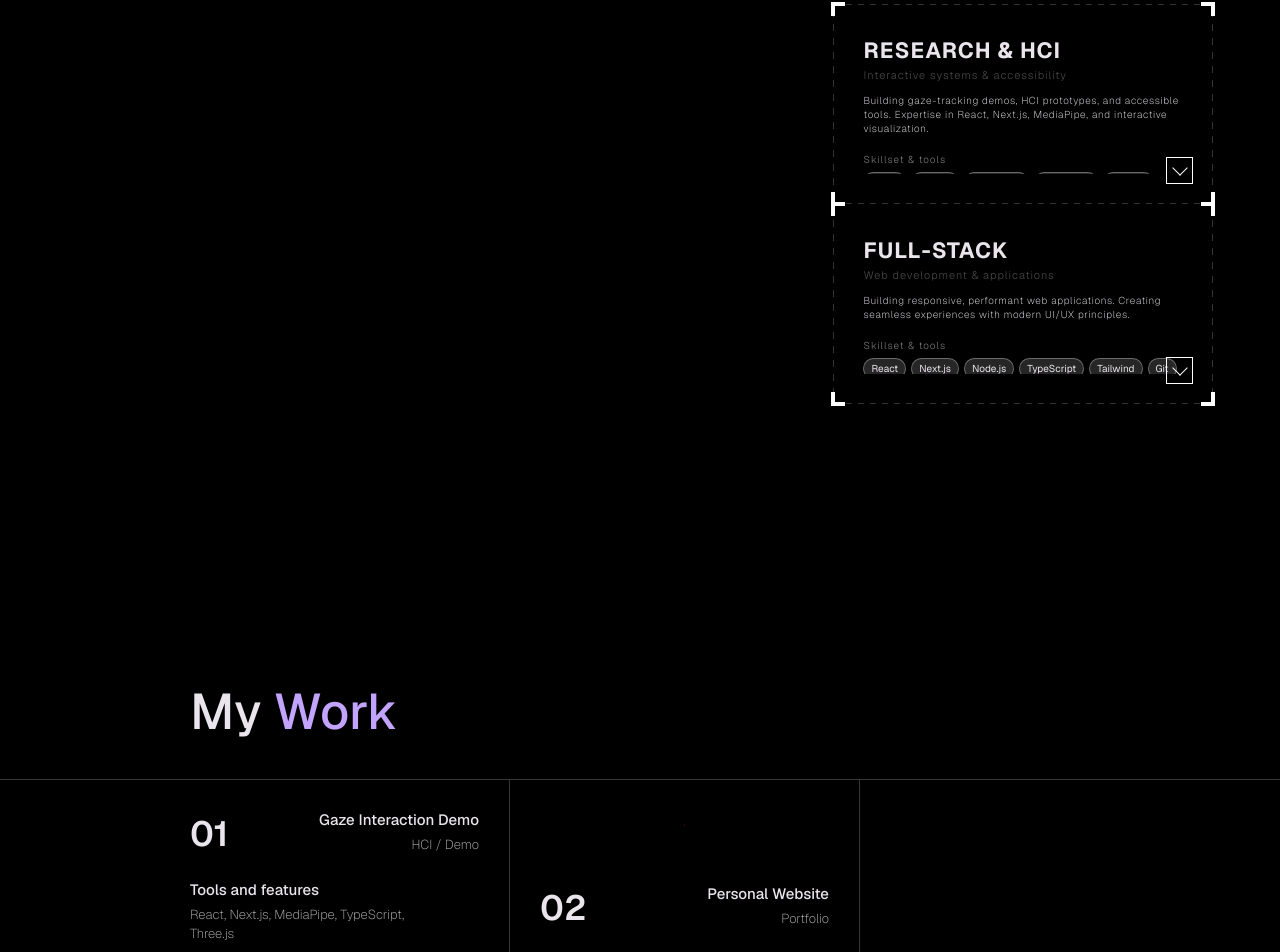
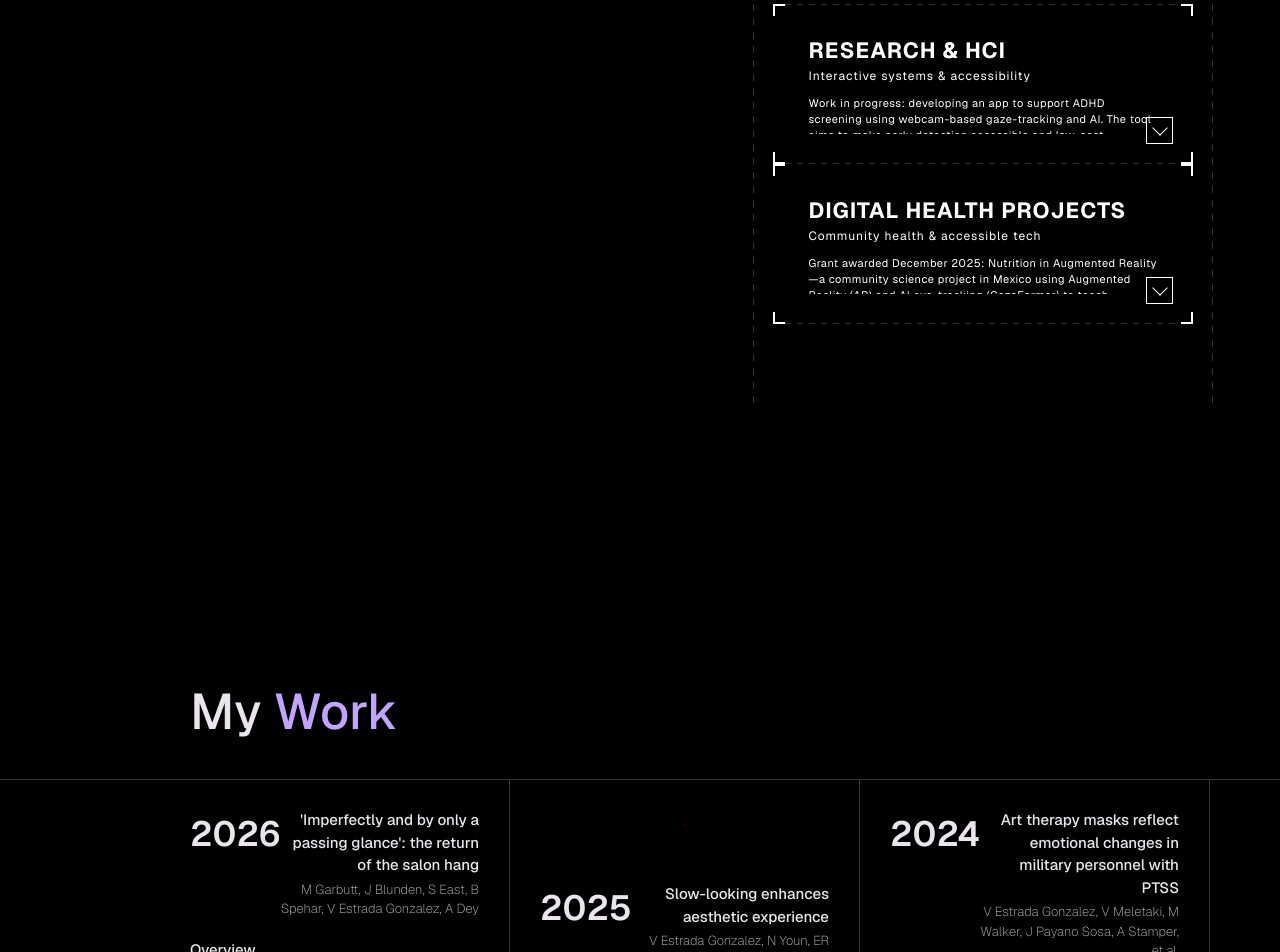
Before and after one commit to vstradag/vicenteswebsite, a React (Vite) app: page / in a window 1280 px wide. Shown: the part 1796-2748 px from the top of the page. Built offline with nearby package versions, Linux system fonts and the light colour scheme; no server answers.

Commit message:
latest updates to portfolio

```diff
--- a/src/components/Loading.tsx
+++ b/src/components/Loading.tsx
@@ -45,9 +45,6 @@ const Loading = ({ percent }: { percent: number }) => {
   return (
     <>
       <div className="loading-header">
-        <a href="/#" className="loader-title" data-cursor="disable">
-          Logo
-        </a>
         <div className={`loaderGame ${clicked && "loader-out"}`}>
           <div className="loaderGame-container">
             <div className="loaderGame-in">
--- a/src/components/MainContainer.tsx
+++ b/src/components/MainContainer.tsx
@@ -7,8 +7,6 @@ import Navbar from "./Navbar";
 import SocialIcons from "./SocialIcons";
 import WhatIDo from "./WhatIDo";
 import Work from "./Work";
-import TechStackNew from "./TechStackNew";
-import CallToAction from "./CallToAction";
 import setSplitText from "./utils/splitText";
 
 const MainContainer = ({ children }: PropsWithChildren) => {
@@ -40,8 +38,6 @@ const MainContainer = ({ children }: PropsWithChildren) => {
         <About />
         <WhatIDo />
         <Work />
-        <TechStackNew />
-        <CallToAction />
         <Contact />
       </div>
     </div>
--- a/src/components/SocialIcons.tsx
+++ b/src/components/SocialIcons.tsx
@@ -5,9 +5,7 @@ import {
   FaXTwitter,
 } from "react-icons/fa6";
 import "./styles/SocialIcons.css";
-import { TbNotes } from "react-icons/tb";
 import { useEffect } from "react";
-import HoverLinks from "./HoverLinks";
 import { config } from "../config";
 
 const SocialIcons = () => {
@@ -89,12 +87,6 @@ const SocialIcons = () => {
           </span>
         )}
       </div>
-      <a className="resume-button" href="#">
-        <HoverLinks text="RESUME" />
-        <span>
-          <TbNotes />
-        </span>
-      </a>
     </div>
   );
 };
--- a/src/components/Work.tsx
+++ b/src/components/Work.tsx
@@ -4,7 +4,6 @@ import gsap from "gsap";
 import { ScrollTrigger } from "gsap/ScrollTrigger";
 import { useEffect } from "react";
 import { config } from "../config";
-import { Link } from "react-router-dom";
 
 gsap.registerPlugin(ScrollTrigger);
 
@@ -65,31 +64,42 @@ const Work = () => {
           My <span>Work</span>
         </h2>
         <div className="work-flex">
-          {config.projects.slice(0, 5).map((project, index) => (
+          {config.projects.slice(0, 5).map((project) => {
+            const proj = project as { url?: string; results?: string; year?: number };
+            return (
             <div className="work-box" key={project.id}>
               <div className="work-info">
                 <div className="work-title">
-                  <h3>0{index + 1}</h3>
+                  <h3>{proj.year ?? ""}</h3>
 
                   <div>
-                    <h4>{project.title}</h4>
+                    {proj.url ? (
+                      <a href={proj.url} target="_blank" rel="noopener noreferrer" className="work-title-link" data-cursor="disable">
+                        <h4>{project.title}</h4>
+                      </a>
+                    ) : (
+                      <h4>{project.title}</h4>
+                    )}
                     <p>{project.category}</p>
                   </div>
                 </div>
-                <h4>Tools and features</h4>
-                <p>{project.technologies}</p>
+                <h4>Overview</h4>
+                <p>{project.description}</p>
+                <h4>Key finding</h4>
+                <p>{proj.results ?? project.technologies}</p>
               </div>
-              <WorkImage image={project.image} alt={project.title} />
+              <WorkImage image={project.image} alt={project.title} link={proj.url} />
             </div>
-          ))}
+          );
+          })}
           {/* See All Works Button */}
           <div className="work-box work-box-cta">
             <div className="see-all-works">
               <h3>Want to see more?</h3>
-              <p>Explore all of my projects and creations</p>
-              <Link to="/myworks" className="see-all-btn" data-cursor="disable">
+              <p>Explore all of my publications on Google Scholar</p>
+              <a href={config.scholar.url} target="_blank" rel="noopener noreferrer" className="see-all-btn" data-cursor="disable">
                 See All Works →
-              </Link>
+              </a>
             </div>
           </div>
         </div>
--- a/src/components/styles/Loading.css
+++ b/src/components/styles/Loading.css
@@ -185,7 +185,7 @@
   position: fixed;
   z-index: 9999999999;
   display: flex;
-  justify-content: space-between;
+  justify-content: flex-end;
   box-sizing: border-box;
   padding: 20px 0px;
   left: 50%;
--- a/src/components/styles/SocialIcons.css
+++ b/src/components/styles/SocialIcons.css
@@ -43,35 +43,6 @@
   will-change: left, top;
   transition: transform 0.3s ease-out;
 }
-.resume-button {
-  position: absolute;
-  z-index: 99;
-  display: flex;
-  gap: 5px;
-  bottom: 40px;
-  right: 0;
-  width: auto;
-  text-wrap: nowrap;
-  letter-spacing: 4px;
-  font-size: 15px;
-  line-height: 15px;
-  font-weight: 600;
-  color: #5e5e5e;
-  cursor: pointer;
-  transition: 0.5s;
-  transform-origin: left bottom;
-  transform: translateX(100%) rotateZ(-90deg);
-}
-.resume-button:hover {
-  color: #fff;
-}
-div.resume-button span {
-  color: #fff;
-  font-size: 17px;
-  margin-top: -1px;
-  display: flex;
-  align-items: center;
-}
 .check-line {
   position: fixed;
   top: 655px;
@@ -90,14 +61,3 @@ div.resume-button span {
     font-size: 28px;
   }
 }
-@media only screen and (min-width: 768px) {
-  .resume-button {
-    transform: none;
-    font-size: 20px;
-    line-height: 20px;
-  }
-  div.resume-button span {
-    font-size: 23px;
-    margin-top: -1.5px;
-  }
-}
--- a/src/components/styles/WhatIDo.css
+++ b/src/components/styles/WhatIDo.css
@@ -12,6 +12,9 @@
   padding-left: 5%;
   z-index: 12;
   pointer-events: auto;
+  -webkit-font-smoothing: antialiased;
+  -moz-osx-font-smoothing: grayscale;
+  text-rendering: optimizeLegibility;
 }
 
 .what-box {
@@ -47,54 +50,72 @@
 .what-box-in {
   flex-direction: column;
   height: 500px;
+  width: 540px;
+  min-width: 540px;
   margin-left: 0;
+  padding: 0 30px;
   position: relative;
   display: flex;
+  box-sizing: border-box;
+  overflow: hidden;
 }
 
 .what-content {
-  width: 450px;
+  width: 100%;
+  max-width: 480px;
   height: 33%;
-  min-height: 50%;
-  transition: 0.5s;
-  /* border: 0.5px dashed rgba(255, 255, 255, 0.3); */
+  min-height: 40%;
+  transition: min-height 0.4s ease, padding 0.4s ease;
   position: relative;
-  padding: 50px;
+  padding: 25px 45px;
   box-sizing: border-box;
+  overflow: hidden;
+  align-self: center;
 }
 
 .what-noTouch:hover,
 .what-content-active {
-  min-height: 67%;
-  padding: 40px 50px;
+  min-height: 80%;
+  padding: 40px 45px;
+  overflow-y: auto;
+  overflow-x: hidden;
 }
 
 .what-noTouch:hover~.what-content,
 .what-box-in:hover .what-noTouch:not(:hover),
 .what-content.what-sibling {
-  min-height: 33%;
-  padding: 10px 50px;
+  min-height: 25%;
+  padding: 15px 45px;
+  overflow: hidden;
 }
 
 .what-content h3 {
   font-size: 28px;
   letter-spacing: 1px;
   margin: 0;
+  color: #ffffff;
+  -webkit-font-smoothing: antialiased;
+  text-rendering: optimizeLegibility;
 }
 
 .what-content p {
-  font-size: 11px;
-  line-height: 14px;
-  font-weight: 200;
-  letter-spacing: 0.7px;
+  font-size: 12px;
+  line-height: 1.5;
+  font-weight: 400;
+  letter-spacing: 0.5px;
+  color: #ffffff;
+  -webkit-font-smoothing: antialiased;
+  text-rendering: optimizeLegibility;
 }
 
 .what-content h4 {
-  font-weight: 300;
+  font-weight: 400;
   letter-spacing: 1px;
   margin: 0px;
-  font-size: 11px;
-  opacity: 0.3;
+  font-size: 12px;
+  color: #ffffff;
+  -webkit-font-smoothing: antialiased;
+  text-rendering: optimizeLegibility;
 }
 
 .what-content-in {
@@ -213,7 +234,7 @@
   position: absolute;
   left: 50%;
   transform: translateX(-50%);
-  width: 450px;
+  width: 480px;
 }
 
 .what-border2 {
@@ -228,10 +249,13 @@
   transition: 0.5s;
   opacity: 0.8;
   animation: whatBorders 1.2s 1 forwards;
+  box-sizing: border-box;
+  pointer-events: none;
 }
 
 .what-border2 svg {
   height: 500px;
+  width: 100%;
   top: 50%;
   transform: translateY(-50%);
   position: absolute;
@@ -243,12 +267,14 @@
 }
 
 .what-content-in h5 {
-  font-weight: 300;
-  opacity: 0.5;
-  font-size: 10px;
+  font-weight: 500;
+  font-size: 11px;
   letter-spacing: 1px;
   font-family: "Geist", sans-serif;
   margin-bottom: 5px;
+  color: #ffffff;
+  -webkit-font-smoothing: antialiased;
+  text-rendering: optimizeLegibility;
 }
 
 @keyframes whatBorders {
@@ -270,12 +296,15 @@
 }
 
 .what-tags {
-  font-size: 10px;
-  font-weight: 400;
-  padding: 2px 7px;
-  background-color: rgba(255, 255, 255, 0.15);
-  border: 1px solid #ffffff50;
+  font-size: 11px;
+  font-weight: 500;
+  padding: 4px 10px;
+  background-color: rgba(255, 255, 255, 0.25);
+  border: 1px solid rgba(255, 255, 255, 0.6);
   border-radius: 30px;
+  color: #ffffff;
+  -webkit-font-smoothing: antialiased;
+  text-rendering: optimizeLegibility;
 }
 
 @media only screen and (max-width: 1600px) {
@@ -291,6 +320,9 @@
 
   .what-box-in {
     height: 400px;
+    width: 480px;
+    min-width: 480px;
+    padding: 0 25px;
   }
 
   .what-content h3 {
@@ -298,37 +330,58 @@
   }
 
   .what-content {
-    padding: 30px;
-    width: 400px;
+    padding: 30px 35px;
+    max-width: 430px;
+  }
+
+  .what-border1 svg {
+    width: 430px;
+  }
+
+  .what-border2 svg {
+    height: 400px;
   }
 
   .what-content p {
-    font-size: 10px;
+    font-size: 11px;
+    line-height: 1.45;
   }
 
   .what-noTouch:hover,
   .what-content-active {
-    padding: 20px 30px;
+    min-height: 80%;
+    padding: 30px 35px;
+    overflow-y: auto;
+    overflow-x: hidden;
   }
 
   .what-noTouch:hover~.what-content,
   .what-box-in:hover .what-noTouch:not(:hover),
   .what-content.what-sibling {
-    padding: 10px 30px;
+    padding: 12px 35px;
+    min-height: 22%;
+    overflow: hidden;
   }
 
   .what-tags {
-    font-size: 10px;
+    font-size: 11px;
   }
 }
 
 @media only screen and (max-width: 1400px) {
   .what-box-in {
     margin-left: 0;
+    width: 460px;
+    min-width: 460px;
+    padding: 0 20px;
   }
 
   .what-content {
-    width: 380px;
+    max-width: 420px;
+  }
+
+  .what-border1 svg {
+    width: 420px;
   }
 }
 
@@ -341,12 +394,19 @@
 
   .what-box-in {
     height: 500px;
-    margin-left: -50px;
+    width: 540px;
+    min-width: 540px;
+    margin-left: 0;
+    padding: 0 30px;
   }
 
   .what-content {
-    padding: 50px;
-    width: 500px;
+    padding: 40px 45px;
+    max-width: 480px;
+  }
+
+  .what-border1 svg {
+    width: 480px;
   }
 
   .what-content p {
@@ -355,15 +415,18 @@
 
   .what-noTouch:hover,
   .what-content-active {
-    min-height: 67%;
-    padding: 50px;
+    min-height: 80%;
+    padding: 40px 45px;
+    overflow-y: auto;
+    overflow-x: hidden;
   }
 
   .what-noTouch:hover~.what-content,
   .what-box-in:hover .what-noTouch:not(:hover),
   .what-content.what-sibling {
-    min-height: 33%;
-    padding: 10px 50px;
+    min-height: 20%;
+    padding: 12px 45px;
+    overflow: hidden;
   }
 }
 
@@ -387,30 +450,36 @@
   }
 
   .what-box {
-    width: 500px;
-    max-width: calc(100% - 50px);
+    width: 100%;
+    max-width: 540px;
     margin: auto;
   }
 
   .what-content {
     width: 100%;
+    max-width: 480px;
   }
 
   .what-box-in {
-    margin-left: 0px;
+    margin-left: 0;
+    width: 100%;
+    min-width: 0;
+    height: 450px;
+    padding: 0 25px;
+    max-width: 540px;
+  }
+
+  .what-border1 svg {
+    width: 100%;
+    max-width: 480px;
+  }
+
+  .what-border2 svg {
     height: 450px;
   }
 
   .what-content h5,
   .what-content-flex {
-    opacity: 0;
-    transition: 0.3s;
-  }
-
-  .what-noTouch:hover h5,
-  .what-content-active h5,
-  .what-noTouch:hover .what-content-flex,
-  .what-content-active .what-content-flex {
     opacity: 1;
   }
 
@@ -419,22 +488,28 @@
   }
 
   .what-content p {
-    font-size: 9px;
+    font-size: 10px;
+    line-height: 1.5;
   }
 
   .what-noTouch:hover,
   .what-content-active {
-    padding: 10px 30px;
+    min-height: 80%;
+    padding: 25px 30px;
+    overflow-y: auto;
+    overflow-x: hidden;
   }
 
   .what-tags {
-    font-size: 9px;
+    font-size: 10px;
   }
 
   .what-noTouch:hover~.what-content,
   .what-box-in:hover .what-noTouch:not(:hover),
   .what-content.what-sibling {
-    padding: 5px 30px;
+    padding: 10px 30px;
+    min-height: 22%;
+    overflow: hidden;
   }
 
   .what-content h3 {
--- a/src/components/styles/Work.css
+++ b/src/components/styles/Work.css
@@ -13,6 +13,8 @@
   height: 100vh;
   box-sizing: border-box;
   will-change: transform;
+  position: relative;
+  z-index: 5;
 }
 
 .work-container {
@@ -88,6 +90,21 @@
   margin: 0;
 }
 
+.work-title-link {
+  display: block;
+  text-decoration: none;
+  color: inherit;
+  cursor: pointer;
+  position: relative;
+  z-index: 10;
+  pointer-events: auto;
+  transition: color 0.2s ease;
+}
+
+.work-title-link:hover {
+  color: var(--accentColor);
+}
+
 .work-info p {
   font-weight: 200;
   color: #adacac;
@@ -107,6 +124,8 @@
 
 .work-image-in {
   position: relative;
+  z-index: 10;
+  pointer-events: auto;
 }
 
 .work-link {
--- a/src/config.ts
+++ b/src/config.ts
@@ -57,25 +57,42 @@ export const config = {
     projects: [
         {
             id: 1,
-            title: "Gaze Interaction Demo",
-            category: "HCI / Demo",
-            technologies: "React, Next.js, MediaPipe, TypeScript, Three.js",
+            title: "'Imperfectly and by only a passing glance': the return of the salon hang",
+            category: "M Garbutt, J Blunden, S East, B Spehar, V Estrada Gonzalez, A Dey",
+            technologies: "Museum Management and Curatorship, 1–20",
             image: "/images/headshot.png",
-            description: "An interactive demo combining webcam-based gaze estimation with calibration and a 3D eyeball visualization. Eye-movement-driven interactive experience."
+            description: "Examining how salon-style, floor-to-ceiling exhibition displays shape the way viewers encounter and engage with art in museum spaces.",
+            results: "Evidence that dense curatorial hangs influence aesthetic experience and democratize visual attention across works.",
+            url: "https://doi.org/10.1080/09647775.2025.2609543",
+            year: 2026
         },
         {
             id: 2,
-            title: "Personal Website",
-            category: "Portfolio",
-            technologies: "React, Vite, TypeScript, GSAP",
+            title: "Slow-looking enhances aesthetic experience",
+            category: "V Estrada Gonzalez, N Youn, ER Cardillo, A Chatterjee",
+            technologies: "The Journal of Positive Psychology, 1–11",
             image: "/images/headshot.png",
-            description: "This portfolio site. Clean, fast, and interactive with 3D elements and smooth animations."
+            description: "Testing whether deliberately slowing down and guiding museum visitors through extended contemplation deepens engagement with artworks.",
+            results: "Slow-looking increased compassion, enrapturement, edification, and perceived beauty—supporting transformative aesthetic experiences.",
+            url: "https://doi.org/10.1080/17439760.2025.2552793",
+            year: 2025
+        },
+        {
+            id: 3,
+            title: "Art therapy masks reflect emotional changes in military personnel with PTSS",
+            category: "V Estrada Gonzalez, V Meletaki, M Walker, J Payano Sosa, A Stamper, et al.",
+            technologies: "Scientific Reports 14 (1), 7192",
+            image: "/images/headshot.png",
+            description: "Blinded viewers evaluated masks made by military personnel before and after art therapy—without knowing which was which.",
+            results: "Viewers perceived more negative emotions in initial masks and more positive in final masks, supporting art as a vehicle for emotional expression.",
+            url: "https://www.nature.com/articles/s41598-024-57128-5",
+            year: 2024
         }
     ],
     contact: {
         email: "vicente.estrada.go@gmail.com",
         github: "https://github.com/vstradag",
-        linkedin: "https://linkedin.com/in/vicente-estrada-gonzalez",
+        linkedin: "https://www.linkedin.com/in/vicentesg/",
         twitter: "",
         facebook: "",
         instagram: ""
@@ -84,14 +101,14 @@ export const config = {
         develop: {
             title: "RESEARCH & HCI",
             description: "Interactive systems & accessibility",
-            details: "Building gaze-tracking demos, HCI prototypes, and accessible tools. Expertise in React, Next.js, MediaPipe, and interactive visualization.",
-            tools: ["React", "Next.js", "TypeScript", "MediaPipe", "Three.js", "GSAP", "Tailwind"]
+            details: "Work in progress: developing an app to support ADHD screening using webcam-based gaze-tracking and AI. The tool aims to make early detection accessible and low-cost—harnessing standard webcams and machine learning to capture attentional signatures that lab-grade eye trackers typically measure, with potential for deployment in schools and remote settings.",
+            tools: ["Gaze-tracking", "WebGazer", "GazeFormer", "Unity", "React", "MediaPipe", "Three.js"]
         },
         design: {
-            title: "FULL-STACK",
-            description: "Web development & applications",
-            details: "Building responsive, performant web applications. Creating seamless experiences with modern UI/UX principles.",
-            tools: ["React", "Next.js", "Node.js", "TypeScript", "Tailwind", "Git"]
+            title: "DIGITAL HEALTH PROJECTS",
+            description: "Community health & accessible tech",
+            details: "Grant awarded December 2025: Nutrition in Augmented Reality—a community science project in Mexico using Augmented Reality (AR) and AI eye-tracking (GazeFormer) to teach nutrition and prevent type 2 diabetes among children and adolescents in Villa Victoria, State of Mexico. Three AR modules on balanced diet, glucose control, and preventive exercise, with culturally adapted content and workshops in schools and community spaces.",
+            tools: ["Augmented Reality", "GazeFormer", "Unity", "Co-design", "Community workshops"]
         }
     }
 };
--- a/src/pages/MyWorks.css
+++ b/src/pages/MyWorks.css
@@ -52,6 +52,9 @@
 }
 
 .myworks-card {
+  display: block;
+  text-decoration: none;
+  color: inherit;
   background: rgba(255, 255, 255, 0.03);
   border: 1px solid rgba(255, 255, 255, 0.1);
   border-radius: 15px;
--- a/src/pages/MyWorks.tsx
+++ b/src/pages/MyWorks.tsx
@@ -10,15 +10,17 @@ const MyWorks = () => {
           ← Back to Home
         </Link>
         <h1>
-          All <span>Works</span>
+          All <span>Publications</span>
         </h1>
-        <p>A collection of all my projects and creations</p>
+        <p>A collection of my publications</p>
       </div>
 
       <div className="myworks-grid">
-        {config.projects.map((project, index) => (
-          <div className="myworks-card" key={project.id} data-cursor="disable">
-            <div className="myworks-card-number">0{index + 1}</div>
+        {config.projects.map((project) => {
+          const proj = project as { url?: string; results?: string; year?: number };
+          const cardContent = (
+            <>
+              <div className="myworks-card-number">{proj.year ?? ""}</div>
               <div className="myworks-card-image">
                 <img src={project.image} alt={project.title} />
               </div>
@@ -26,10 +28,27 @@ const MyWorks = () => {
                 <h3>{project.title}</h3>
                 <p className="myworks-card-category">{project.category}</p>
                 <p className="myworks-card-description">{project.description}</p>
-              <p className="myworks-card-tech">{project.technologies}</p>
+                <p className="myworks-card-tech">{proj.results ?? project.technologies}</p>
               </div>
+            </>
+          );
+          return proj.url ? (
+            <a
+              key={project.id}
+              className="myworks-card"
+              href={proj.url}
+              target="_blank"
+              rel="noopener noreferrer"
+              data-cursor="disable"
+            >
+              {cardContent}
+            </a>
+          ) : (
+            <div key={project.id} className="myworks-card" data-cursor="disable">
+              {cardContent}
             </div>
-        ))}
+          );
+        })}
       </div>
     </div>
   );
```
Also changed, not shown: src/components/WorkImage.tsx (+23 -10 lines), 1 other file (tests, documents, lock files or other folders). Lines whose indentation alone changed are shown as unchanged.
